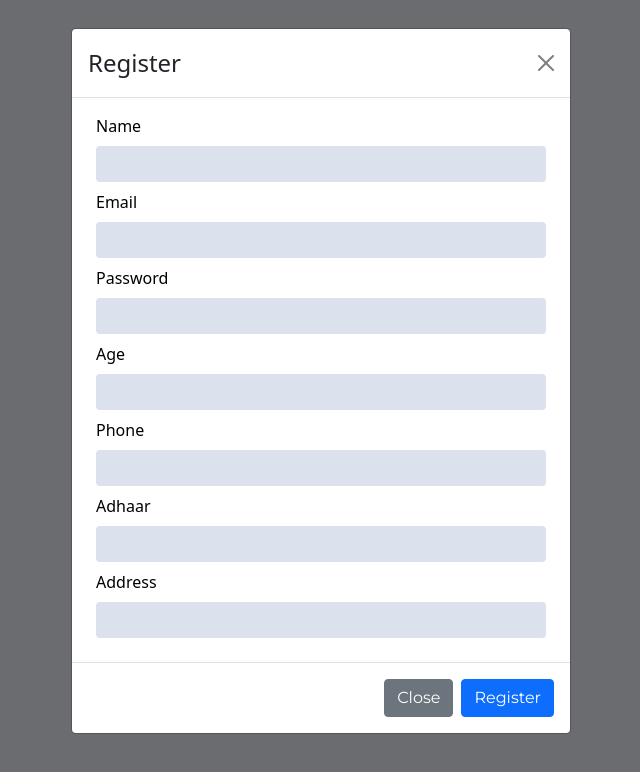
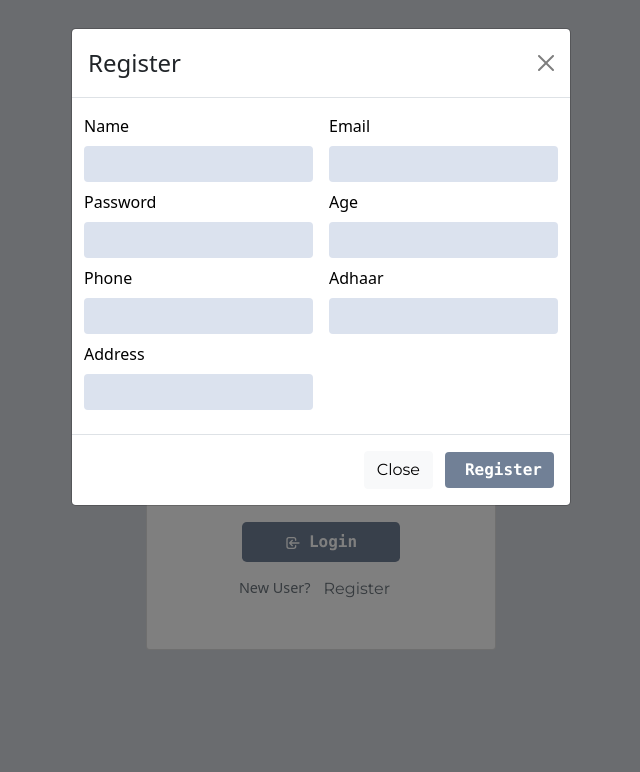
Before and after one commit to bibhu-p/project1, a React (Create React App) app: page /login in a window 1280 px wide. Both pictures are taken after a click on the button "Register". Shown: the top 772 px of the page, without its empty margins (319-959 px from the left). Built offline with nearby package versions, Linux system fonts and the light colour scheme.

Commit message:
Upto Create User

```diff
--- a/package.json
+++ b/package.json
@@ -3,17 +3,21 @@
   "version": "0.1.0",
   "private": true,
   "dependencies": {
+    "@hookform/resolvers": "^2.8.8",
     "@testing-library/jest-dom": "^5.16.4",
     "@testing-library/react": "^13.1.1",
     "@testing-library/user-event": "^13.5.0",
+    "axios": "^0.26.1",
     "bootstrap": "^5.1.3",
     "react": "^18.0.0",
     "react-bootstrap": "^2.2.3",
     "react-dom": "^18.0.0",
+    "react-hook-form": "^7.30.0",
     "react-icons": "^4.3.1",
     "react-router-dom": "^6.3.0",
     "react-scripts": "5.0.1",
-    "web-vitals": "^2.1.4"
+    "web-vitals": "^2.1.4",
+    "yup": "^0.32.11"
   },
   "scripts": {
     "start": "react-scripts start",
--- a/src/App.css
+++ b/src/App.css
@@ -2,12 +2,55 @@
 @import url('https://fonts.googleapis.com/css?family=Catamaran:400,800');
 
 
-input:focus{
+/* Login And Register  */
+.input-valid:focus{
   box-shadow: none !important;
-  border:1px solid black !important;
+  outline:1px solid black !important;
   background: #e8f0fe !important;
 }
+.input-invalid{
+  box-shadow: none !important;
+  outline:1px solid rgb(255, 71, 71) !important;
+  background: #e8f0fe !important;
+}
+.reg-btn{
+  transition: all 0.3s ease-in-out;
+}
+.cls-btn:hover{
+  font-weight: 600;
+}
+.reg-btn:hover{
+  transform: translateY(-5px);
+  transition: all 0.3s ease-in-out;
+}
+.btn:focus{
+  box-shadow: none !important;
+}
+input[type = text],input[type=password]{
+  height: 36px;
+  font-size: 0.9rem;
+  font-family: -apple-system, BlinkMacSystemFont, 'Segoe UI', Roboto, Oxygen, Ubuntu, Cantarell, 'Open Sans', 'Helvetica Neue', sans-serif;
+}
+.page-body{
+  background-color: #d5d8df;
+  height: 100vh;
+}
+.home-body{
+  background-color: #ffffff;
+  width: 350px;
+  height: 500px;
+}
+.clr{
+  background: #dbe2ee;
+}
+.login-btn{
+  background: #718096
+}
+.login-btn:hover{
+  background: #343c47 ;
+}
 
+/* Error Page */
 .error-container {
   text-align: center;
   font-size: 180px;
@@ -63,6 +106,31 @@ input:focus{
     top: -9999em;
     left: -9999em;
 }
+
+
+/* demo stuff */
+* {
+    -webkit-box-sizing: border-box;
+    -moz-box-sizing: border-box;
+    box-sizing: border-box;
+}
+.error-body {
+  background-color: #416475;
+  height: 100vh;
+  overflow: hidden;
+}
+html, button, input, select, textarea {
+    font-family: 'Montserrat', Helvetica, sans-serif;
+    color: #92a4ad;
+}
+h1 {
+  text-align: center;
+  margin: 30px 15px;
+}
+
+
+
+/* KeyFrames */
 @keyframes shadowsdancing {
   0% {
     box-shadow: inset 30px 0 0 rgba(209, 242, 165, 0.4),
@@ -129,41 +197,3 @@ input:focus{
     color: #FFC48C;
   }
 }
-
-/* demo stuff */
-* {
-    -webkit-box-sizing: border-box;
-    -moz-box-sizing: border-box;
-    box-sizing: border-box;
-}
-.error-body {
-  background-color: #416475;
-  height: 100vh;
-  overflow: hidden;
-}
-html, button, input, select, textarea {
-    font-family: 'Montserrat', Helvetica, sans-serif;
-    color: #92a4ad;
-}
-h1 {
-  text-align: center;
-  margin: 30px 15px;
-}
-.page-body{
-  background-color: #d5d8df;
-  height: 100vh;
-}
-.home-body{
-  background-color: #ffffff;
-  width: 350px;
-  height: 500px;
-}
-.clr{
-  background: #dbe2ee;
-}
-.login-btn{
-  background: #718096
-}
-.login-btn:hover{
-  background: #343c47 ;
-}
--- a/src/App.js
+++ b/src/App.js
@@ -1,8 +1,8 @@
 import {BrowserRouter as Router, Routes, Route} from 'react-router-dom'
-import {Home} from './Components/Home'
+import Home from './Components/Home'
 import Login from './Components/Login'
 import RegisterModal from './Components/RegisterModal'
-import {ErrorPage} from './Components/ErrorPage'
+import ErrorPage from './Components/ErrorPage'
 
 function App() {
   return (
--- a/src/Components/Login.js
+++ b/src/Components/Login.js
@@ -1,5 +1,5 @@
 import React, { useState } from 'react'
-import { Form , Spinner} from 'react-bootstrap'
+import { Spinner} from 'react-bootstrap'
 import { Link } from "react-router-dom";
 import 'bootstrap/dist/css/bootstrap.min.css';
 import { HiOutlineLogin } from "react-icons/hi";
@@ -9,46 +9,85 @@ const Login = () => {
 
   const [spinner, setSpinner] = useState(false);
   const [show, setShow] = useState(false);
+  const [formValues, setFormValues] = useState({
+    email:'',
+    password:''
+  });
+
+  const [formErr, setFormErr] = useState({
+    email:false,
+    pwd:false
+  });
+
+  const classes={
+    valid:"border-0  px-2 mb-2 mx-2 mt-2 rounded form-control input-valid clr",
+    inValid:"border-0  px-2 mb-2 mx-2 mt-2 rounded form-control input-invalid clr"
+  }
+
 
   const handleClose = () => setShow(false);
-
-  const register = () =>{
+  const onRegister = () =>{
     setShow(true)
   }
 
-  const login = ()=>{
+
+  const handleSubmit = (e) => {
+    e.preventDefault();
+
+    const regex = /^[a-zA-Z0-9._-]+@[a-zA-Z0-9.-]+\.[a-zA-Z]{2,4}$/;
+
+    if (!formValues.email) {
+      setFormErr({...formErr, email:true})
+      return;
+    } else if (!regex.test(formValues.email)) {
+      setFormErr({...formErr, email:true})
+      return;
+    }
+    if (!formValues.password) {
+      setFormErr({...formErr, pwd:true})
+      return;
+    }
+
+    // code for login
     setSpinner(true);
-  }
+
+    setTimeout(()=>{
+      setSpinner(false)
+    }, 2000 )
+
+  };
   return (
     <>
       <div className='page-body container-fluid d-flex justify-content-center align-items-center'>
 
         <div className="home-body card d-flex justify-content-center rounded p-3">
-          <div class=" text-center mb-5 " style={{'fontSize':'2rem'}}>LOGIN</div>
+          <div className=" text-center mb-5 " style={{'fontSize':'2rem'}}>LOGIN</div>
 
           <div className='d-flex flex-row justify-content-evenly mb-3 p-1'>
-            <div class="form-check">
+            <div className="form-check">
               <input className="form-check-input" type="radio" name="flexRadioDisabled" id="flexRadioDisabled" />
               <label className="form-check-label" for="flexRadioDisabled">
                 ADMIN
               </label>
             </div>
-            <div class="form-check">
-              <input className="form-check-input" type="radio" name="flexRadioDisabled" id="flexRadioCheckedDisabled" checked />
+            <div className="form-check">
+              <input className="form-check-input" type="radio" name="flexRadioDisabled" id="flexRadioCheckedDisabled" defaultChecked />
               <label className="form-check-label" for="flexRadioCheckedDisabled">
                 USER
               </label>
             </div>
           </div>
 
-          <Form>
+          <form onSubmit={handleSubmit}>
             <div className="text-black px-2">Email</div>
               <div className='d-flex justify-content-center align-items-center'>
                 <input
                   type={'text'}
                   id="email"
                   name="email"
-                  className="border-0 form-control px-2 mx-2 rounded mt-2 clr"/>
+                  value={formValues.email}
+                  onChange={(e)=>{setFormErr({...formErr, email:false}); setFormValues({...formValues, email:e.target.value})}}
+                  className={formErr.email ? classes.inValid : classes.valid}/>
               </div>
               <div className="mt-3 d-flex px-2 flex-row justify-content-between">
                 <div className="text-black">Password</div>
@@ -57,26 +96,26 @@ const Login = () => {
               <div className='d-flex justify-content-center align-items-center'>
                 <input
                   type={'password'}
-                  className="border-0  px-2 mx-2 mt-2 rounded form-control clr"
+                  value={formValues.password}
+                  onChange={(e)=>{setFormErr({...formErr, pwd:false}); setFormValues({...formValues, password:e.target.value})}}
+                  className={formErr.pwd ? classes.inValid : classes.valid}
                   name="password"
                   id="password"/>
               </div>
-                  <div className="text-center mt-3 ">
+                  <div className="d-flex justify-content-center mt-3 ">
                     <button
-                      onClick={()=>login()}
                       type="submit"
-                      className="login-btn btn button border-0 w-50 p-2 rounded-3">
-                      {spinner === true ?
-                      <>
-                      <Spinner animation="border" size="sm" variant="light"/></>
+                      className="login-btn btn border-0 w-50 p-2 rounded-3">
+                      {spinner?
+                      <Spinner animation="border" size="sm" variant="light"/>
                       :<><HiOutlineLogin color='white'/>
                       <span className='text-white font-monospace ms-2 fw-bold'>Login</span>
                       </>
                       }
                     </button>
                   </div>
-            </Form>
-            <span className="mt-3 text-center text-muted " style={{'fontSize':'.9rem'}}>New User?<button onClick={register} className='text-decoration-none btn text-muted btn-link'>Register</button></span>
+            </form>
+            <span className="mt-2 text-center text-muted " style={{'fontSize':'.9rem'}}>New User?<button onClick={onRegister} className='btn reg-btn text-secondary'>Register</button></span>
         </div>
       </div>
 
--- a/src/Components/RegisterModal.js
+++ b/src/Components/RegisterModal.js
@@ -1,12 +1,85 @@
+import {Button , Modal, Spinner } from 'react-bootstrap'
+import React, {useState} from 'react';
+import axios from 'axios';
+const RegisterModal =(props) =>{
 
-import {Button , Modal } from 'react-bootstrap'
-// import React, {useState} from 'react';
-function RegisterModal(props) {
-  // const [show, setShow] = useState(false);
+  const [spinner, setSpinner] = useState(false);
+  const [regFormValues, setRegFormValues] = useState({
+    name:'',
+    email:'',
+    password:'',
+    age:'',
+    adhaar:'',
+    phone:'',
+    address:''
+  });
 
-  // const handleClose = () => setShow(false);
-  // const handleShow = () => setShow(true);
+  const [regFormErr, setRegFormErr] = useState({
+    name:false,
+    email:false,
+    pwd:false,
+    age:false,
+    adhaar:false,
+    phone:false,
+    address:false
+  })
+  const classes={
+    valid:"border-0   mb-2  mt-2 rounded form-control input-valid clr",
+    inValid:"border-0   mb-2  mt-2 rounded form-control input-invalid clr"
+  }
 
+  const onRegister = () => {
+
+    const regex = /^[a-zA-Z0-9._-]+@[a-zA-Z0-9.-]+\.[a-zA-Z]{2,4}$/;
+
+    if (!regFormValues.name) {
+      setRegFormErr({...regFormErr, name:true})
+      return;
+    }
+    if (!regFormValues.email) {
+      setRegFormErr({...regFormErr, email:true})
+      return;
+    } else if (!regex.test(regFormValues.email)) {
+      setRegFormErr({...regFormErr, email:true})
+      return;
+    }
+    if (!regFormValues.password) {
+      setRegFormErr({...regFormErr, pwd:true})
+      return;
+    }
+    if (!regFormValues.age) {
+      setRegFormErr({...regFormErr, age:true})
+      return;
+    }
+    if (!regFormValues.adhaar) {
+      setRegFormErr({...regFormErr, adhaar:true})
+      return;
+    }
+    if (!regFormValues.phone) {
+      setRegFormErr({...regFormErr, phone:true})
+      return;
+    }if (!regFormValues.address) {
+      setRegFormErr({...regFormErr, address:true})
+      return;
+    }
+
+
+    axios.post('http://localhost:5000/api/user/register', regFormValues)
+    .then(function (response) {
+
+       console.log(response);
+    })
+    .catch(function (error) {
+      return console.log(error);
+    });
+// console.log(regFormValues);
+    setSpinner(true);
+
+    // setTimeout(()=>{
+    //   setSpinner(false)
+    // }, 2000 )
+
+  };
 
   return (
     <>
@@ -21,76 +94,108 @@ function RegisterModal(props) {
           <Modal.Title >Register</Modal.Title>
         </Modal.Header>
         <Modal.Body  >
-        <div className="text-black px-2">Name</div>
+        <div className='row row-cols-1 row-cols-sm-2'>
+            <div className='col px-2 '>
+                <div className="text-black ">Name</div>
+                <div className='d-flex  align-items-center'>
+                  <input
+                    type={'text'}
+                    id="name"
+                    name="name"
+                    autoComplete=''
+                    value={regFormValues.name}
+                    onChange={(e)=>{setRegFormErr({...regFormErr, name:false}); setRegFormValues({...regFormValues, name:e.target.value})}}
+                    className={regFormErr.name ? classes.inValid : classes.valid}/>
+                </div>
+            </div>
+              <div className='col px-2'>
+                  <div className="text-black ">Email</div>
                   <div className='d-flex justify-content-center align-items-center'>
                     <input
                       type={'text'}
                       id="email"
                       name="email"
                       autoComplete=''
-                  className="border-0 form-control px-2 mx-2 rounded mt-2  mb-2 clr"/>
+                      value={regFormValues.email}
+                      onChange={(e)=>{setRegFormErr({...regFormErr, email:false}); setRegFormValues({...regFormValues, email:e.target.value})}}
+                      className={regFormErr.email ? classes.inValid : classes.valid}/>
                   </div>
-        <div className="text-black px-2">Email</div>
+              </div>
+              <div className='col px-2'>
+                <div className="text-black ">Password</div>
+                <div className='d-flex justify-content-center align-items-center'>
+                  <input
+                    type={'password'}
+                    id="password"
+                    name="password"
+                    autoComplete=''
+                    value={regFormValues.password}
+                    onChange={(e)=>{setRegFormErr({...regFormErr, pwd:false}); setRegFormValues({...regFormValues, password:e.target.value})}}
+                    className={regFormErr.pwd ? classes.inValid : classes.valid}/>
+                </div>
+              </div>
+              <div className='col px-2'>
+                <div className="text-black ">Age</div>
                 <div className='d-flex justify-content-center align-items-center'>
                   <input
                     type={'text'}
-                  id="email"
-                  name="email"
+                    id="age"
+                    name="age"
                     autoComplete=''
-                  className="border-0 form-control px-2 mx-2 rounded mt-2 mb-2 clr"/>
+                    value={regFormValues.age}
+                    onChange={(e)=>{setRegFormErr({...regFormErr, age:false}); setRegFormValues({...regFormValues, age:e.target.value})}}
+                    className={regFormErr.age ? classes.inValid : classes.valid}/>
                 </div>
-
-              <div className="text-black px-2">Password</div>
-              <div className='d-flex justify-content-center align-items-center'>
-                <input
-                  type={'password'}
-                  id="email"
-                  name="email"
-                  autoComplete=''
-                  className="border-0 form-control px-2 mx-2 rounded mt-2 mb-2 clr"/>
               </div>
-              <div className="text-black px-2">Age</div>
+              <div className='col px-2'>
+                <div className="text-black ">Phone</div>
                 <div className='d-flex justify-content-center align-items-center'>
                   <input
                     type={'text'}
-                  id="email"
-                  name="email"
+                    id="phone"
+                    name="phone"
                     autoComplete=''
-                  className="border-0 form-control px-2 mx-2 rounded mt-2 mb-2 clr"/>
+                    value={regFormValues.phone}
+                    onChange={(e)=>{setRegFormErr({...regFormErr, phone:false}); setRegFormValues({...regFormValues, phone:e.target.value})}}
+                    className={regFormErr.phone ? classes.inValid : classes.valid}/>
                 </div>
-              <div className="text-black px-2">Phone</div>
+              </div>
+              <div className='col px-2'>
+                <div className="text-black ">Adhaar</div>
                 <div className='d-flex justify-content-center align-items-center'>
                   <input
                     type={'text'}
-                  id="email"
-                  name="email"
+                    id="adhaar"
+                    name="adhaar"
                     autoComplete=''
-                  className="border-0 form-control px-2 mx-2 rounded mt-2 mb-2 clr"/>
+                    value={regFormValues.adhaar}
+                    onChange={(e)=>{setRegFormErr({...regFormErr, adhaar:false}); setRegFormValues({...regFormValues, adhaar:e.target.value})}}
+                    className={regFormErr.adhaar ? classes.inValid : classes.valid}/>
                 </div>
-              <div className="text-black px-2">Adhaar</div>
+              </div>
+              <div className='col px-2'>
+                <div className="text-black ">Address</div>
                 <div className='d-flex justify-content-center align-items-center'>
                   <input
                     type={'text'}
-                  id="email"
-                  name="email"
+                    id="address"
+                    name="address"
                     autoComplete=''
-                  className="border-0 form-control px-2 mx-2 rounded mt-2 mb-2 clr"/>
+                    value={regFormValues.address}
+                    onChange={(e)=>{setRegFormErr({...regFormErr, address:false}); setRegFormValues({...regFormValues, address:e.target.value})}}
+                    className={regFormErr.address ? classes.inValid : classes.valid}/>
                 </div>
-              <div className="text-black px-2">Address</div>
-              <div className='d-flex justify-content-center align-items-center'>
-                <input
-                  type={'text'}
-                  id="email"
-                  name="email"
-                  autoComplete=''
-                  className="border-0 form-control px-2 mx-2 rounded mt-2 mb-2 clr"/>
+              </div>
         </div>
         </Modal.Body>
         <Modal.Footer>
-          <Button variant="secondary" onClick={props.handleClose}>
+          <Button className='btn-light cls-btn' onClick={props.handleClose}>
             Close
           </Button>
-          <Button variant="primary">Register</Button>
+          <Button className=' ms-2 login-btn border-0' onClick={()=>onRegister()}>{spinner?
+                      <Spinner animation="border" size="sm" variant="light"/>:
+                      <span className='text-white font-monospace ms-2 fw-bold'>Register</span>}
+          </Button>
         </Modal.Footer>
       </Modal>
     </>
```
Also changed, not shown: src/Components/ErrorPage.js (+6 -7 lines), src/Components/Home.js (+2 -5 lines), 1 other file (tests, documents, lock files or other folders). Lines whose indentation alone changed are shown as unchanged.
